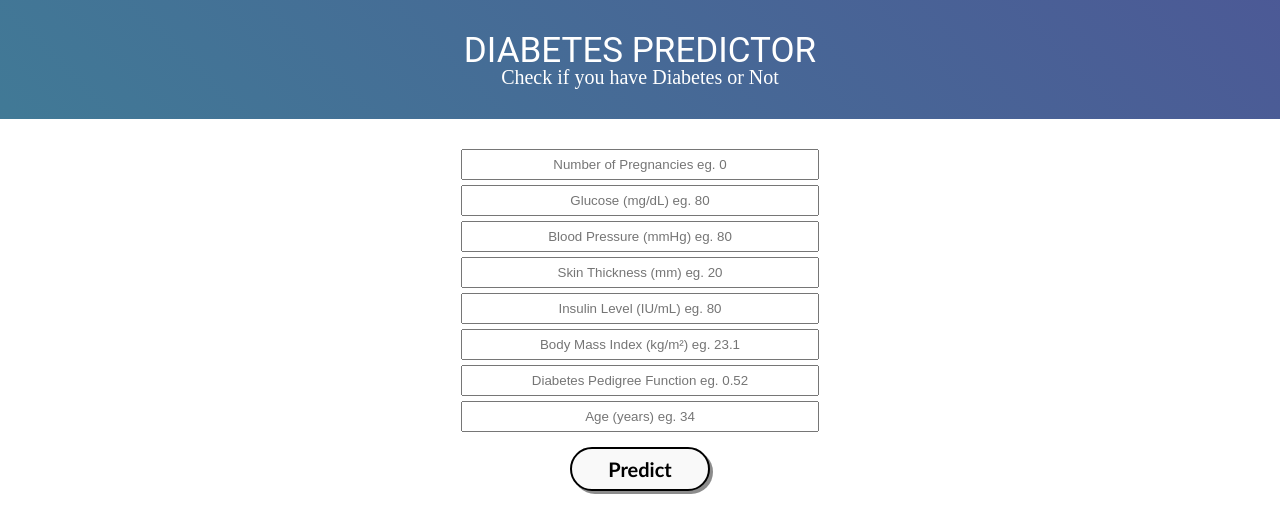
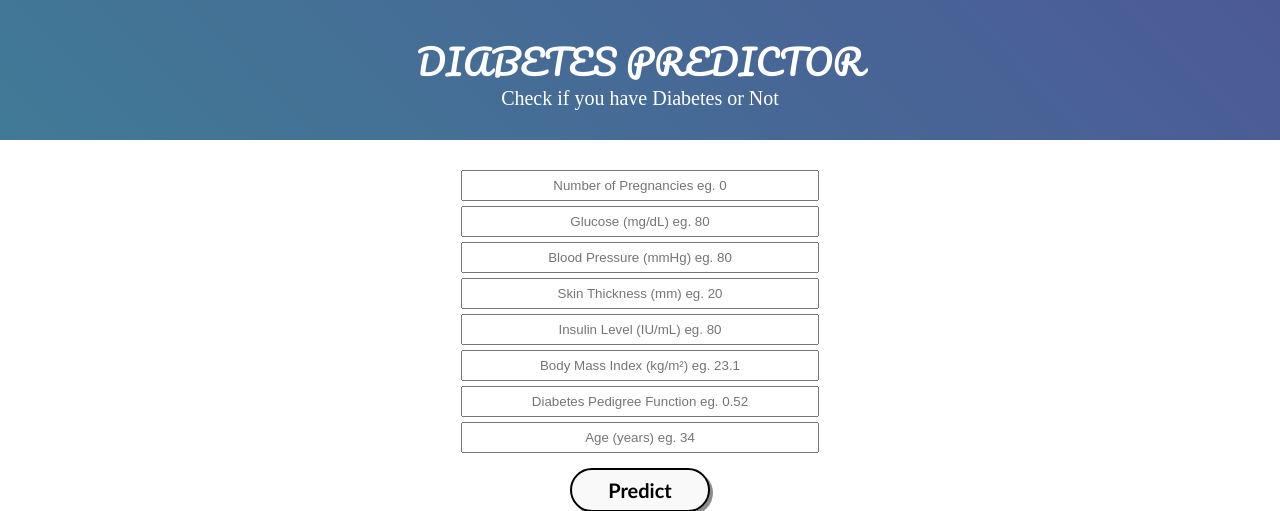
Before and after one commit to shardul220/Diabetes-Classification, a Flask app: page / in a window 1280 px wide. Shown: the top 511 px of the page. Run offline with Flask 2, Linux system fonts and the light colour scheme; parts of the project's set-up code (start-up, migrations or seed data) failed here and were passed over; some libraries are stand-ins or nearby versions.

Commit message:
updated procfile & css

```diff
--- a/static/styles.css
+++ b/static/styles.css
@@ -40,7 +40,7 @@ body{
 
 .heading_font{
     color: #ffffff;
-	font-family: 'Roboto', normal;
+	font-family: 'Pacifico', normal;
 	font-size: 35px;
 	font-weight: normal;
 }
```
Also changed, not shown: 2 other files.
